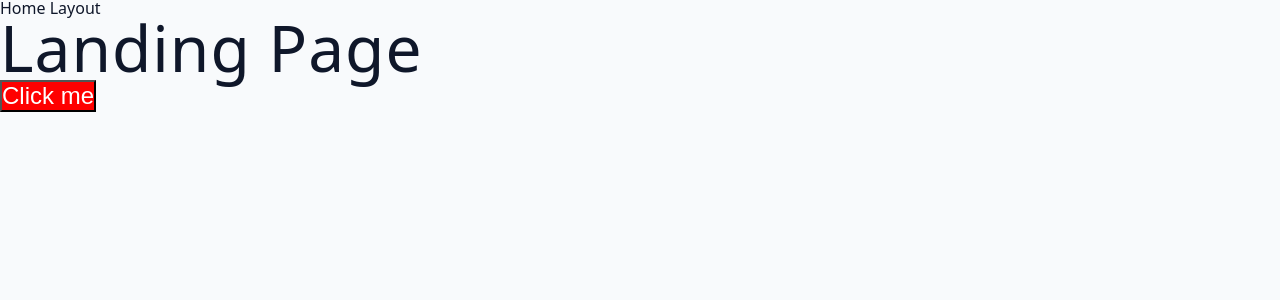
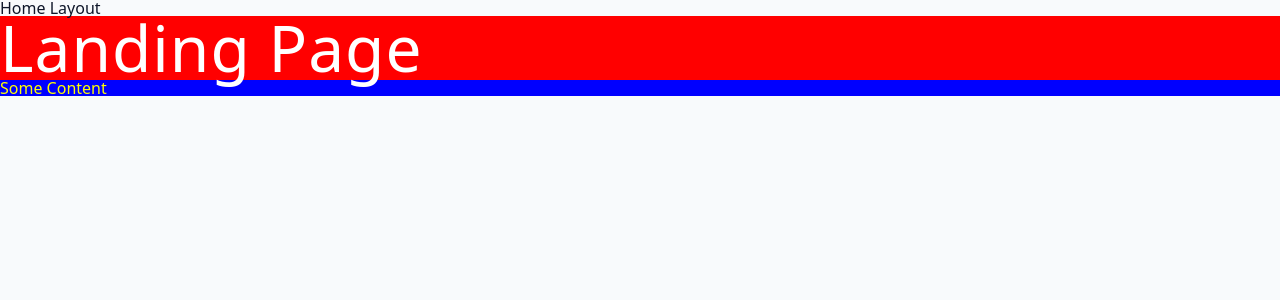
Before and after one commit to Epiq122/Jobify, a React (Vite) app: page / in a window 1280 px wide. Shown: the top 300 px of the page. Built offline with nearby package versions, Linux system fonts and the light colour scheme.

Commit message:
showed wrapper

```diff
--- a/src/pages/Landing.jsx
+++ b/src/pages/Landing.jsx
@@ -1,17 +1,24 @@
 import styled from "styled-components";
-
-const StyledBtn = styled.button`
-  font-size: 1.5rem;
-  background: red;
-  color: white;
-`;
 
 const Landing = () => {
   return (
-    <div>
+    <Wrapper>
       <h1>Landing page</h1>
-      <StyledBtn>Click me</StyledBtn>
-    </div>
+      <div className="content">Some Content</div>
+    </Wrapper>
   );
 };
+
+const Wrapper = styled.div`
+  background: red;
+
+  h1 {
+    color: white;
+  }
+
+  .content {
+    background: blue;
+    color: yellow;
+  }
+`;
 export default Landing;
```
